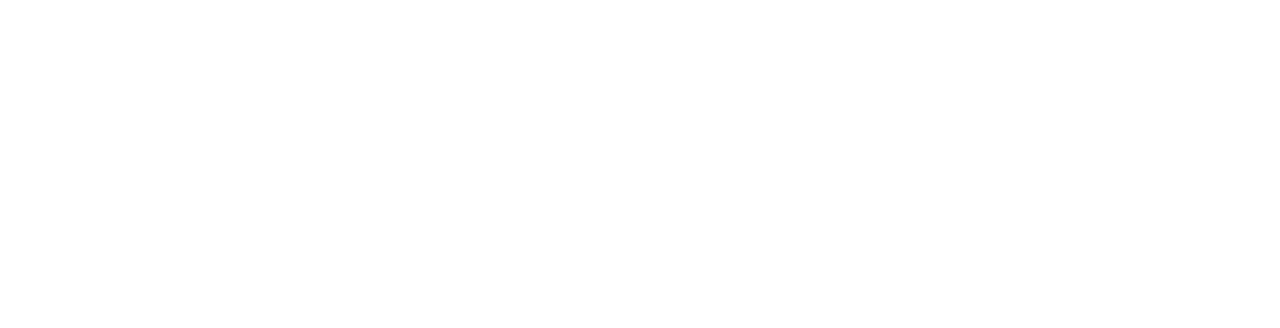
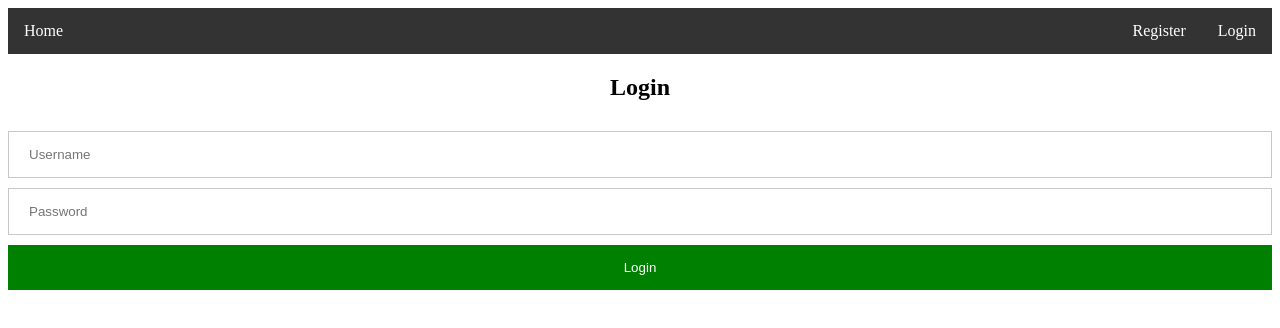
Before and after one commit to alan99613/Recipe-client, a Vue app: page /Recipe-client/login in a window 1280 px wide. Before the commit this address had no page. Shown: the top 328 px of the page. Built offline with nearby package versions, Linux system fonts and the light colour scheme.

Commit message:
Added login and logout pages

```diff
--- a/src/router/router.js
+++ b/src/router/router.js
@@ -2,6 +2,7 @@
 import index from '../views/index.vue'
 import navbar from '../views/navbar.vue'
 import register from '../views/register.vue'
+import login from '../views/login.vue'
 
 const routes = [
   {
@@ -17,6 +18,17 @@
       default: register,
       nav: navbar
     }
+  },
+  {
+    path: "/login",
+    components: {
+      default: login,
+      nav: navbar
+    }
+  },
+  {
+    path: "/logout",
+    component: () => import('../views/logout.vue')
   }
 ]
 
--- a/src/views/index.vue
+++ b/src/views/index.vue
@@ -41,7 +41,10 @@
         this.recipes = response.data
       })
       .catch(function(error) {
-        console.log(error)
+        if (error.response.status === 401) {
+          alert(error.response.data.message)
+          this.$router.push('/logout')
+        }
       })
     }
   }
--- /dev/null
+++ b/src/views/login.vue
@@ -0,0 +1,43 @@
+<template>
+  <form class="submitForm" @submit.prevent="login">
+    <h2>Login</h2>
+    <input type="text" v-model="username" placeholder="Username" required>
+    <br />
+    <input type="password" v-model="password" placeholder="Password" required>
+    <br>
+    <button type="submit">Login</button>
+  </form>
+</template>
+
+<script>
+  import axios from 'axios'
+  export default {
+    data() {
+      return {
+        username: '',
+        password: ''
+      }
+    }, methods: {
+      login() {
+        // login account
+        axios.post('https://alan-recipe-api.herokuapp.com/api/v1/login', {
+          username: this.username,
+          password: this.password
+        }).then(response => {
+          // Save user ID and token to local storage
+          localStorage.setItem('userID', response.data.id)
+          localStorage.setItem('token', 'Bearer '+response.data.token)
+          this.$router.go('/')
+        }).catch(function(error) {
+          if (error.response.status === 422) {
+            alert(error.response.data.message)
+          }
+        })
+      }
+    }, created() {
+      if (localStorage.token) {
+        this.$router.push('/')
+      }
+    }
+  }
+</script>
--- /dev/null
+++ b/src/views/logout.vue
@@ -0,0 +1,5 @@
+<script>
+  // Clear local storage
+  window.localStorage.clear()
+  window.location.replace('/')
+</script>
```
